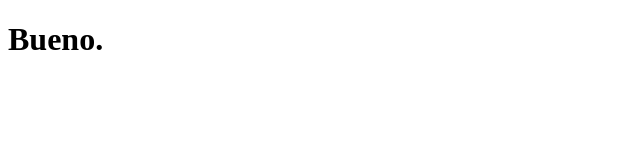
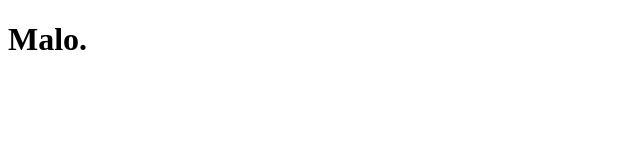
Before and after one commit to jpthaler84/jpthaler84.github.io, a plain HTML site: page index.html in a window 1280 px wide. Shown: the full height of the page, 0-640 px from the left. Drawn offline with Linux system fonts and the light colour scheme.

Commit message:
Changes to index.html

```diff
--- a/index.html
+++ b/index.html
@@ -4,6 +4,6 @@
 	<title>Hola mundo.</title>
 </head>
 <body>
-	<h1>Bueno.</h1>
+	<h1>Malo.</h1>
 </body>
 </html>
```
